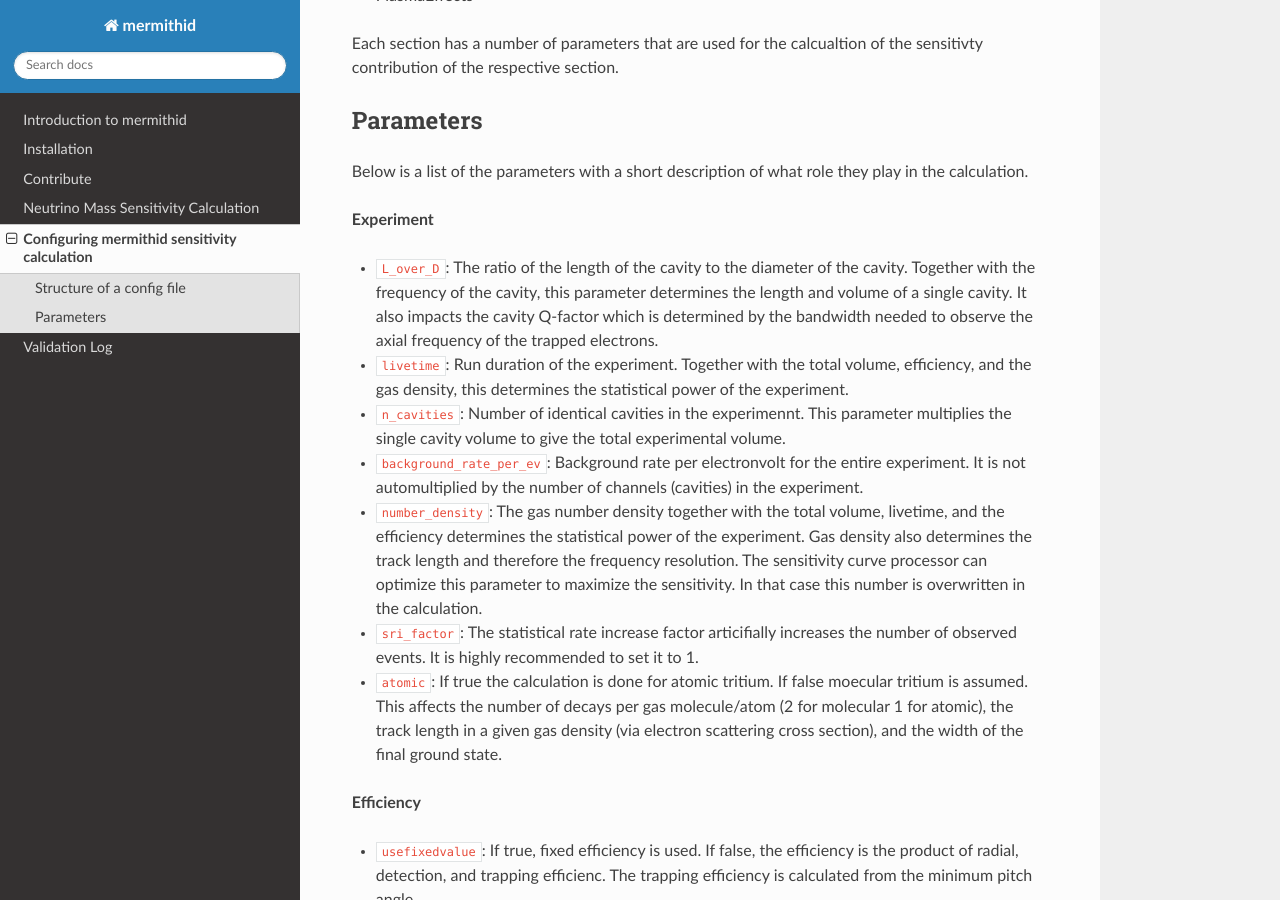
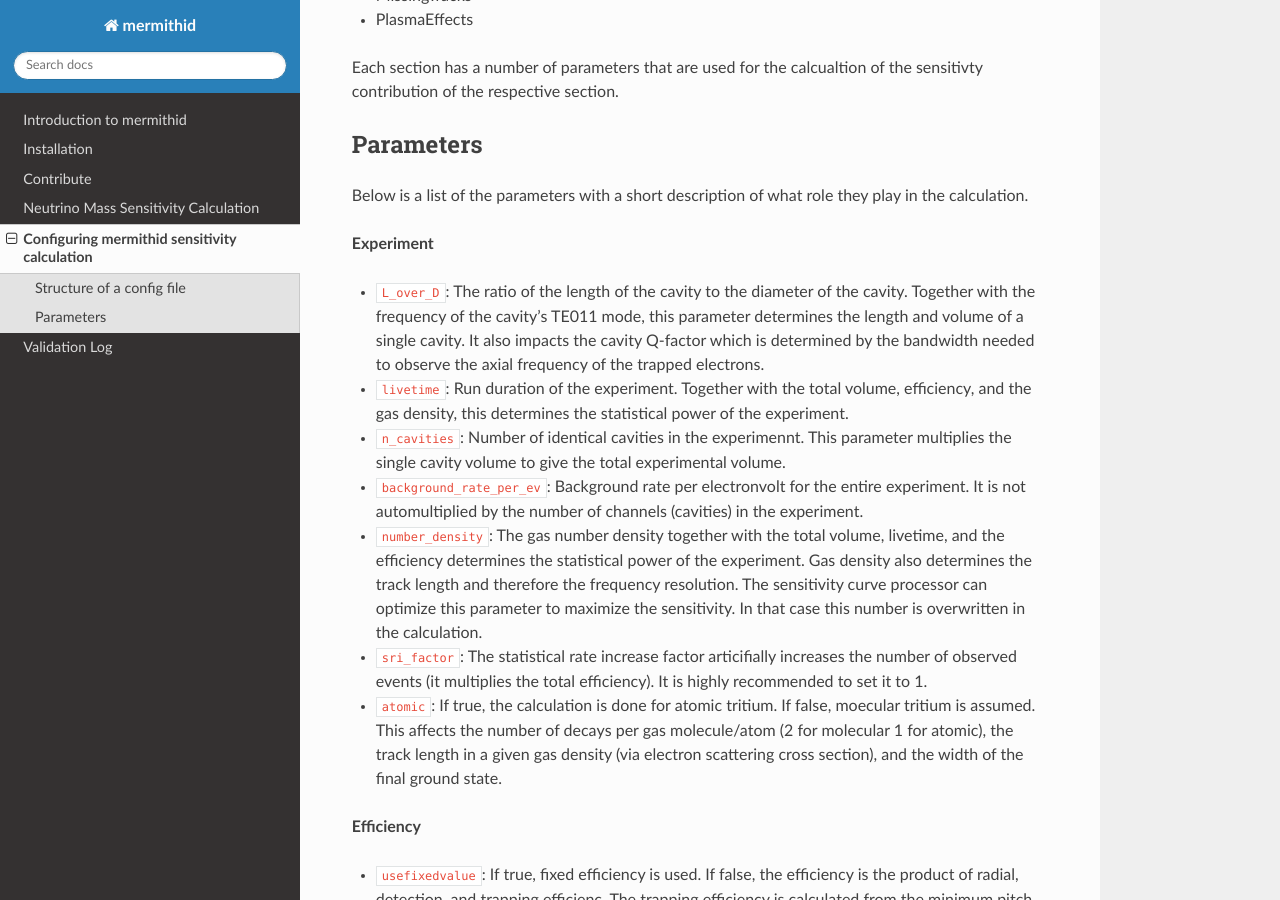
Before and after one commit to project8/mermithid, a Sphinx documentation site: the page built from documentation/sensitivity_configurable_parameters.rst, in a window 1280 px wide and 900 px high, scrolled down 664 px. Built offline with Sphinx 7.4.7 and the Read the Docs theme 2.0.0, drawn with Linux system fonts in a browser that asks for light colours; pages that are not in the unit, such as notebooks, are missing from menus; some of the changed text lies outside the part shown.

Commit message:
small updates in parameter descriptions

```diff
--- a/documentation/sensitivity_configurable_parameters.rst
+++ b/documentation/sensitivity_configurable_parameters.rst
@@ -4,8 +4,8 @@ Configuring mermithid sensitivity calculation
 
 The sensitivity calculation is configured using a configuration file. The configuration files for Project 8 live in the termite repository: https://github.com/project8/termite/tree/feature/sensitivity_config_files/sensitivity_config_files
 
-Our main goal is the calcualtion of sensitivity in a cavity experiment. The configurations below are to be used for https://github.com/project8/mermithid/blob/feature/sensitivity_curve/mermithid/misc/SensitivityCavityFormulas.py
-
+Our main goal is the calcualtion of sensitivity in a cavity experiment. The configurations below are to be used for the CavitySensitivity class in https://github.com/project8/mermithid/blob/feature/sensitivity_curve/mermithid/misc/SensitivityCavityFormulas.py
+This class is used by the CavitySensitivityCurveProcessor and the SensitivityParameterScanProcessor.
 
 Structure of a config file
 --------------------------
@@ -32,13 +32,13 @@ Below is a list of the parameters with a short description of what role they pla
 
 **Experiment**
 
-* ``L_over_D``: The ratio of the length of the cavity to the diameter of the cavity. Together with the frequency of the cavity, this parameter determines the length and volume of a single cavity. It also impacts the cavity Q-factor which is determined by the bandwidth needed to observe the axial frequency of the trapped electrons.
+* ``L_over_D``: The ratio of the length of the cavity to the diameter of the cavity. Together with the frequency of the cavity's TE011 mode, this parameter determines the length and volume of a single cavity. It also impacts the cavity Q-factor which is determined by the bandwidth needed to observe the axial frequency of the trapped electrons.
 * ``livetime``: Run duration of the experiment. Together with the total volume, efficiency, and the gas density, this determines the statistical power of the experiment.
 * ``n_cavities``: Number of identical cavities in the experimennt. This parameter multiplies the single cavity volume to give the total experimental volume.
 * ``background_rate_per_ev``: Background rate per electronvolt for the entire experiment. It is not automultiplied by the number of channels (cavities) in the experiment.
 * ``number_density``: The gas number density together with the total volume, livetime, and the efficiency determines the statistical power of the experiment. Gas density also determines the track length and therefore the frequency resolution. The sensitivity curve processor can optimize this parameter to maximize the sensitivity. In that case this number is overwritten in the calculation.
-* ``sri_factor``: The statistical rate increase factor articifially increases the number of observed events. It is highly recommended to set it to 1.
-* ``atomic``: If true the calculation is done for atomic tritium. If false moecular tritium is assumed. This affects the number of decays per gas molecule/atom (2 for molecular 1 for atomic), the track length in a given gas density (via electron scattering cross section), and the width of the final ground state.
+* ``sri_factor``: The statistical rate increase factor articifially increases the number of observed events (it multiplies the total efficiency). It is highly recommended to set it to 1.
+* ``atomic``: If true, the calculation is done for atomic tritium. If false, moecular tritium is assumed. This affects the number of decays per gas molecule/atom (2 for molecular 1 for atomic), the track length in a given gas density (via electron scattering cross section), and the width of the final ground state.
 
 
 **Efficiency**
```
